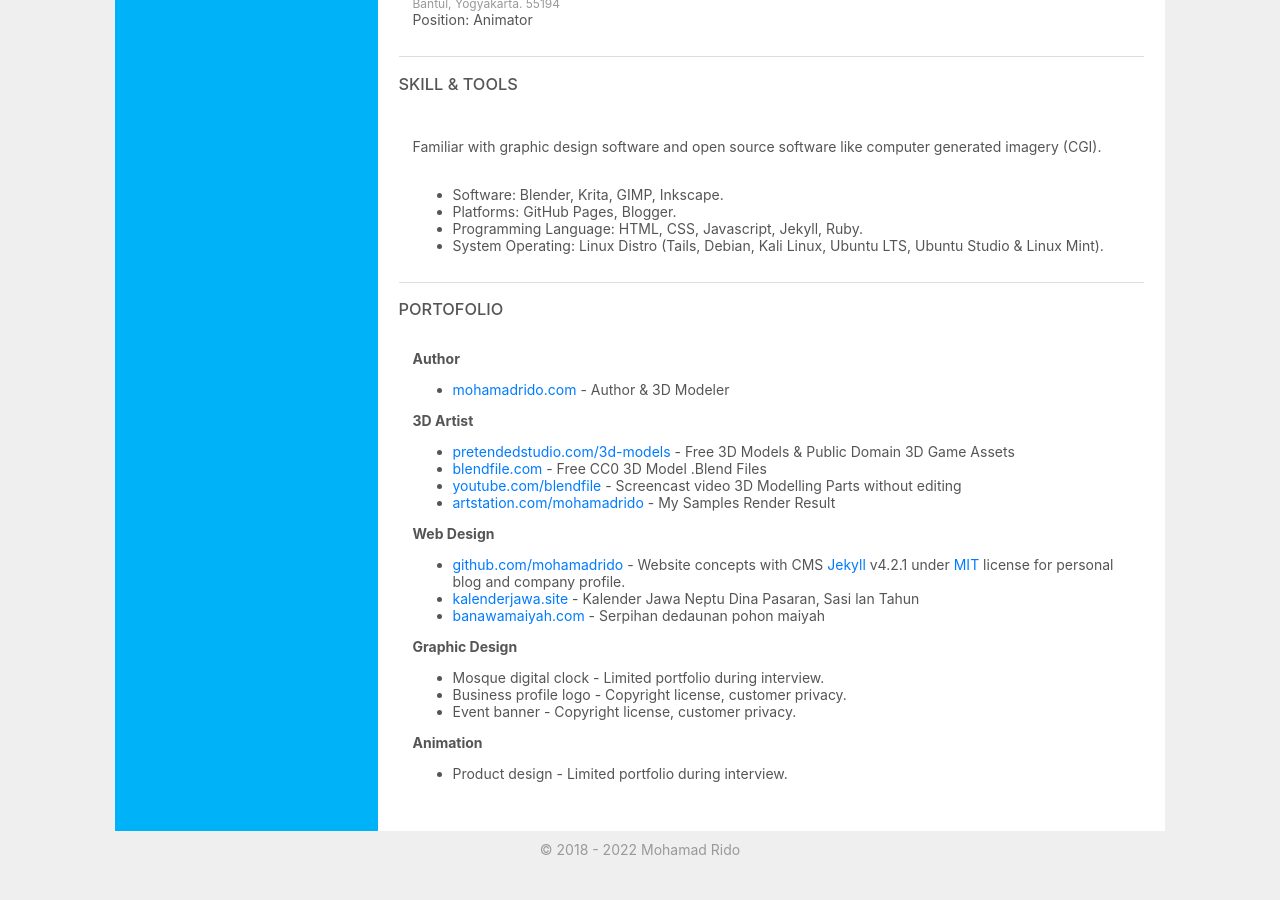
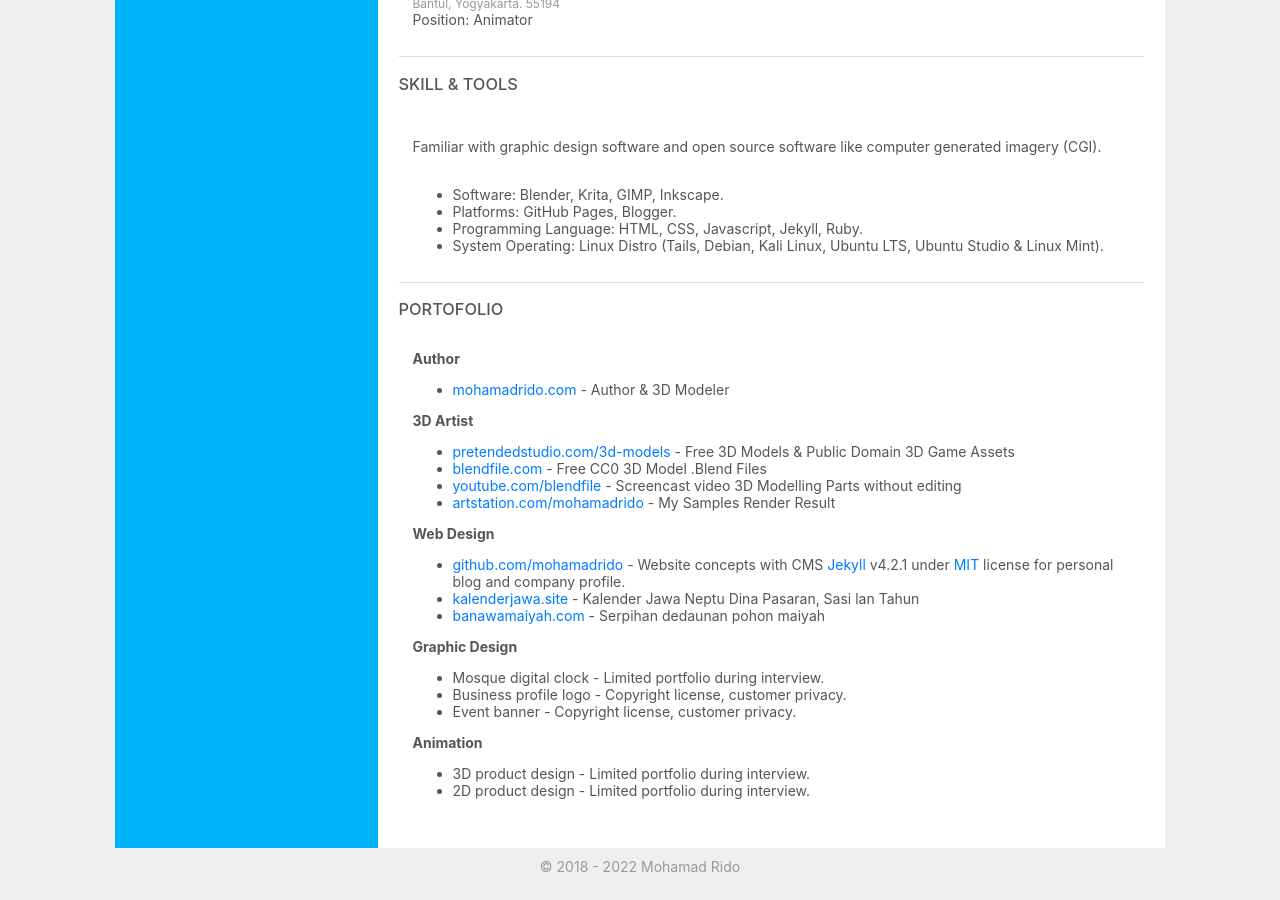
Before and after one commit to mohamadrido/about, a Jekyll site: the page built from index.html, in a window 1280 px wide and 900 px high, scrolled down 924 px. Built offline with Jekyll 4.4.1, drawn with Linux system fonts in a browser that asks for light colours.

Commit message:
Update index.html

```diff
--- a/index.html
+++ b/index.html
@@ -142,7 +142,8 @@
       </ul>
     <b>Animation</b>
       <ul>
-      <li>Product design - Limited portfolio during interview.</li>
+      <li>3D product design - Limited portfolio during interview.</li>
+      <li>2D product design - Limited portfolio during interview.</li>
       </ul>
     </div>
 
```
